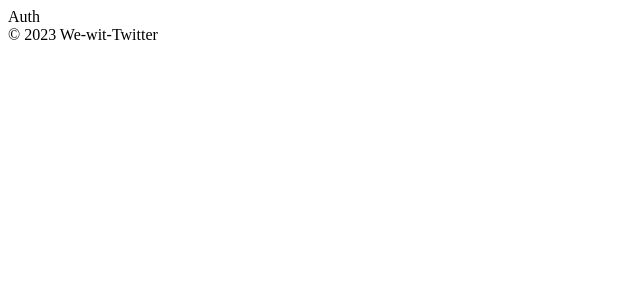
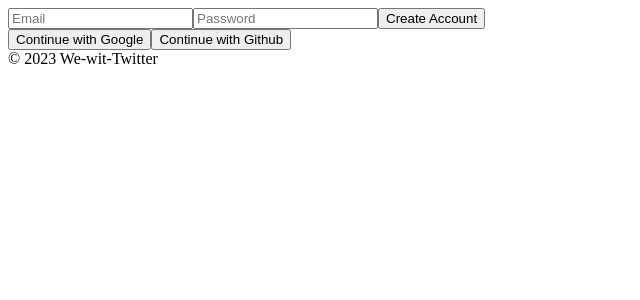
Before and after one commit to uujinu/we_wit_twitter, a React (Create React App) app: page /#/ in a window 1280 px wide. Shown: the top 300 px of the page, without its empty margins (0-640 px from the left). Built offline with nearby package versions, Linux system fonts and the light colour scheme; no server answers.

Commit message:
로그인 기능 구현

```diff
--- a/src/components/App.js
+++ b/src/components/App.js
@@ -1,12 +1,26 @@
-import React, { useState } from "react";
+import React, { useState, useEffect } from "react";
 import AppRouter from "components/Router";
+import { authService } from "fbase";
 
 
 function App() {
+  const [init, setInit] = useState(false);
   const [isLoggedIn, setIsLoggedIn] = useState(false);
+
+  useEffect(() => {
+    authService.onAuthStateChanged((user) => {
+      if (user) {
+        setIsLoggedIn(user);
+      } else {
+        setIsLoggedIn(false);
+      }
+      setInit(true);
+    });
+  }, []);
+
   return (
     <>
-      <AppRouter isLoggedIn={isLoggedIn} />
+      {init ? <AppRouter isLoggedIn={isLoggedIn} /> : "Initializing..."}
       <footer>&copy; {new Date().getFullYear()} We-wit-Twitter</footer>
     </>
   );
--- a/src/routes/Auth.js
+++ b/src/routes/Auth.js
@@ -1,7 +1,69 @@
-import React from "react";
+import { authService } from "fbase";
+import { createUserWithEmailAndPassword, signInWithEmailAndPassword } from "firebase/auth";
+import React, { useState } from "react";
 
 
-const Auth = () => <span>Auth</span>;
+const Auth = () => {
+  const [email, setEmail] = useState("");
+  const [password, setPassword] = useState("");
+  const [newAccount, setNewAccount] = useState(true);
+
+  const onChange = (e) => {
+    const {
+      target: { name, value }
+    } = e;
+    if (name === "email") {
+      setEmail(value);
+    } else if (name === "password") {
+      setPassword(value);
+    }
+  };
+
+  const onSubmit = async (e) => {
+    e.preventDefault();
+    try {
+      let data;
+      if (newAccount) {
+        // create newAccount
+        data = await createUserWithEmailAndPassword(authService, email, password);
+      } else {
+        // log in
+        data = await signInWithEmailAndPassword(authService, email, password)
+      }
+      console.log(data);
+    } catch (error) {
+      console.log(error);
+    }
+  };
+
+  return (
+    <div>
+      <form onSubmit={onSubmit}>
+        <input
+          name="email"
+          type="email"
+          placeholder="Email"
+          required
+          value={email}
+          onChange={onChange}
+        />
+        <input
+          name="password"
+          type="password"
+          placeholder="Password"
+          required
+          value={password}
+          onChange={onChange}
+        />
+        <input type="submit" value={newAccount ? "Create Account" : "Log In"} />
+      </form>
+      <div>
+        <button>Continue with Google</button>
+        <button>Continue with Github</button>
+      </div>
+    </div>
+  );
+};
 
 
 export default Auth;
```
